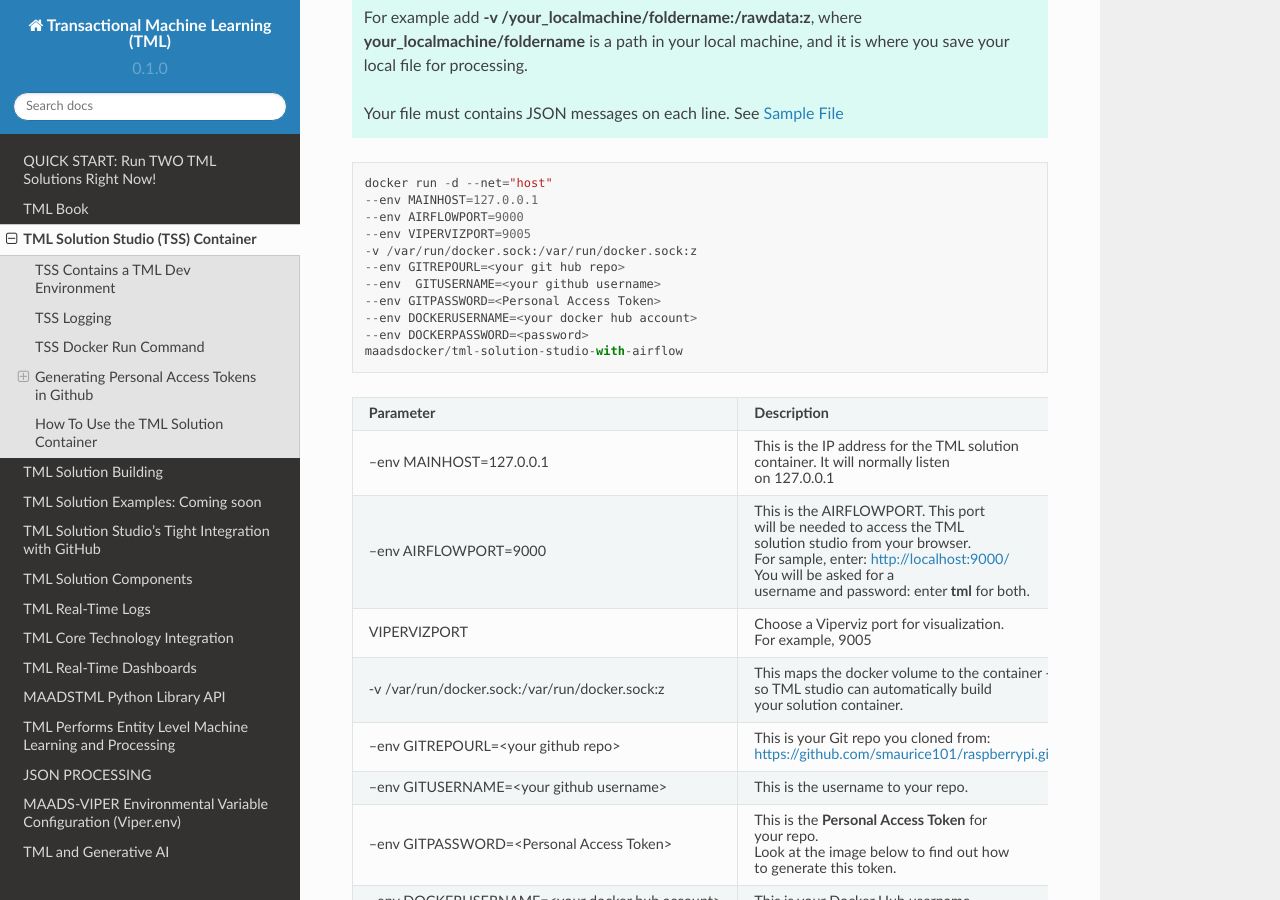
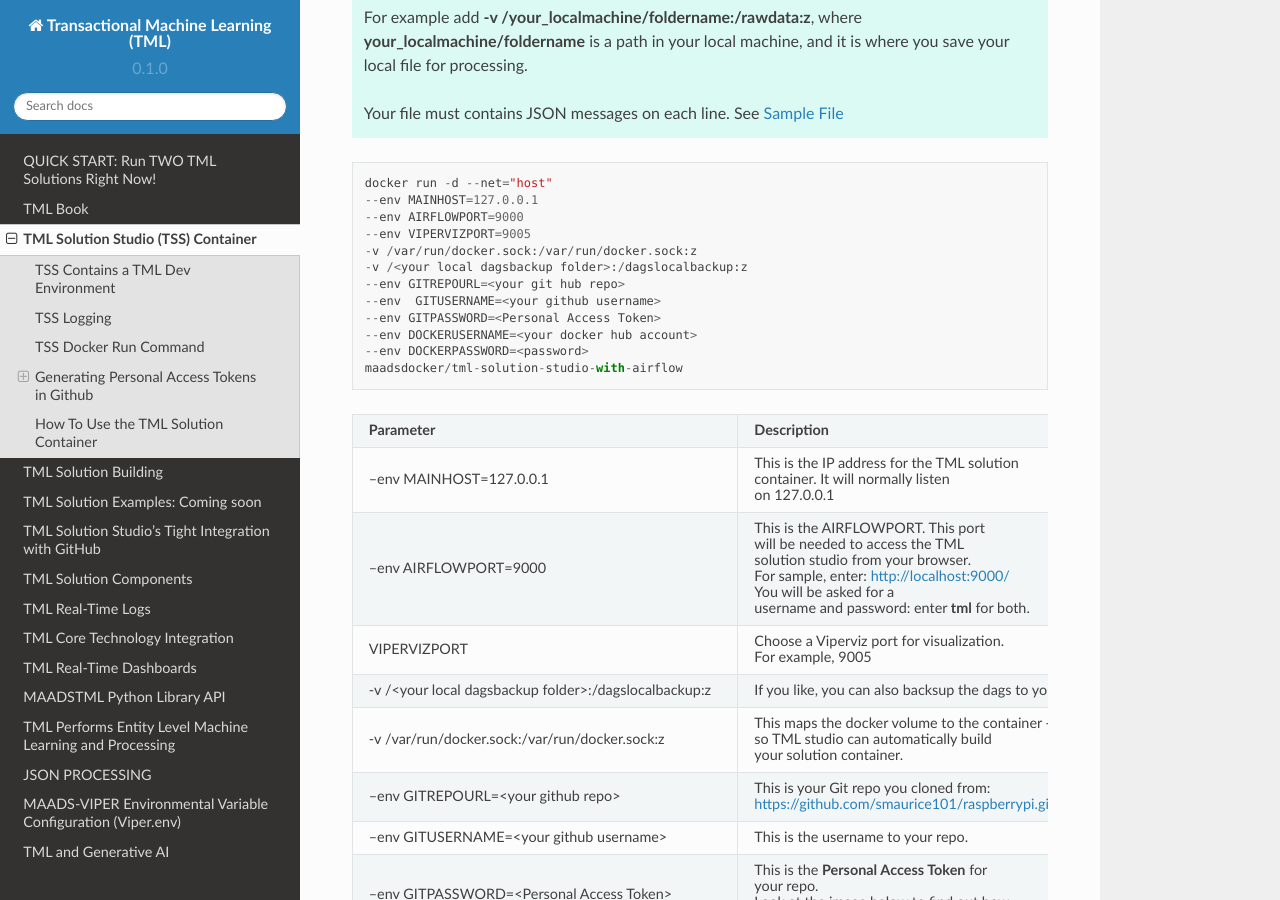
Before and after one commit to smaurice101/readthedocs, a Sphinx documentation site: the page built from docs/source/docker.rst, in a window 1280 px wide and 900 px high, scrolled down 2338 px. Built offline with Sphinx 7.4.7 and the Read the Docs theme 2.0.0, drawn with Linux system fonts in a browser that asks for light colours.

Commit message:
Update docker.rst

```diff
--- a/docs/source/docker.rst
+++ b/docs/source/docker.rst
@@ -72,6 +72,7 @@
    --env AIRFLOWPORT=9000
    --env VIPERVIZPORT=9005
    -v /var/run/docker.sock:/var/run/docker.sock:z
+   -v /<your local dagsbackup folder>:/dagslocalbackup:z
    --env GITREPOURL=<your git hub repo>
    --env  GITUSERNAME=<your github username>
    --env GITPASSWORD=<Personal Access Token>
@@ -105,6 +106,8 @@
      - Choose a Viperviz port for visualization.
 
        For example, 9005
+   * - -v /<your local dagsbackup folder>:/dagslocalbackup:z
+     - If you like, you can also backsup the dags to your local folder with this volume mapping
    * - -v /var/run/docker.sock:/var/run/docker.sock:z
      - This maps the docker volume to the container -
 
```
